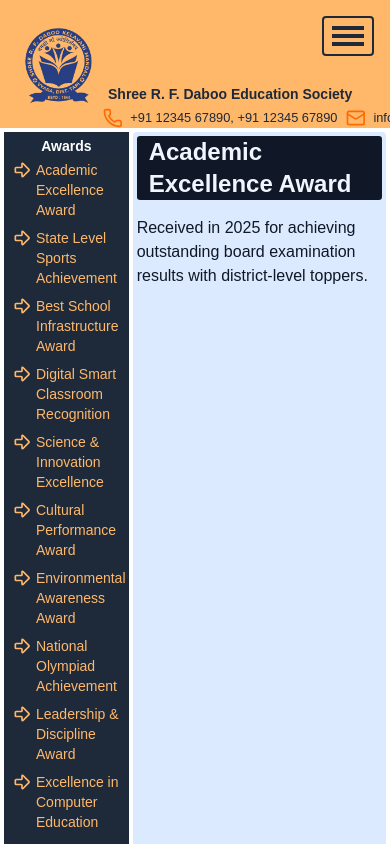
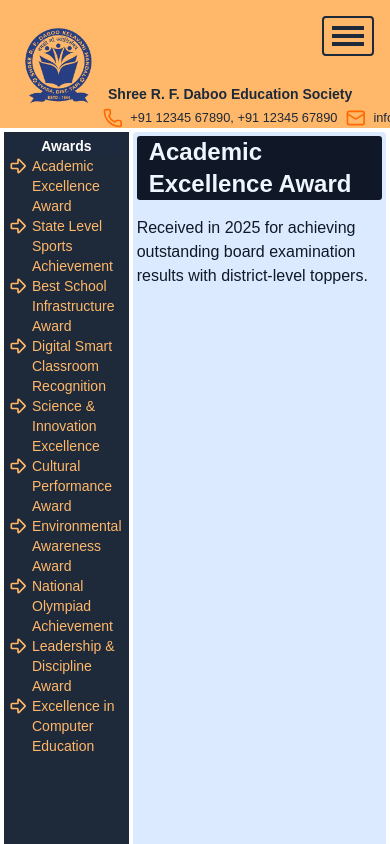
Before and after one commit to harendrasinp/R.F.Daboo_Frontend, a Next.js app: page /awards in a window 390 px wide. Shown: the top 844 px of the page. Built offline with nearby package versions, Linux system fonts and the light colour scheme.

Commit message:
mobile view of aboutus page aside bar padding remove

```diff
--- a/src/components/Sidebar_DetailBar.js
+++ b/src/components/Sidebar_DetailBar.js
@@ -11,7 +11,7 @@ const SideBar_DeatilBar = ({ componentData, title }) => {
                 <h1 className="text-sm font-bold text-center text-white bg-slate-800 md:text-2xl">{title}</h1>
 
                 {componentData.map((data, index) => (
-                    <div key={index} className="p-1" >
+                    <div key={index}>
                         <div onClick={() => setAboutTitle(data.title)} className="w-full text-left text-orange-300 hover:underline hover:text-purple-300 cursor-pointer flex gap-1 text-sm">
                             <ArrowBigRight className="w-5 h-5 shrink-0"/>
                             <span>{data.title}</span>
```
